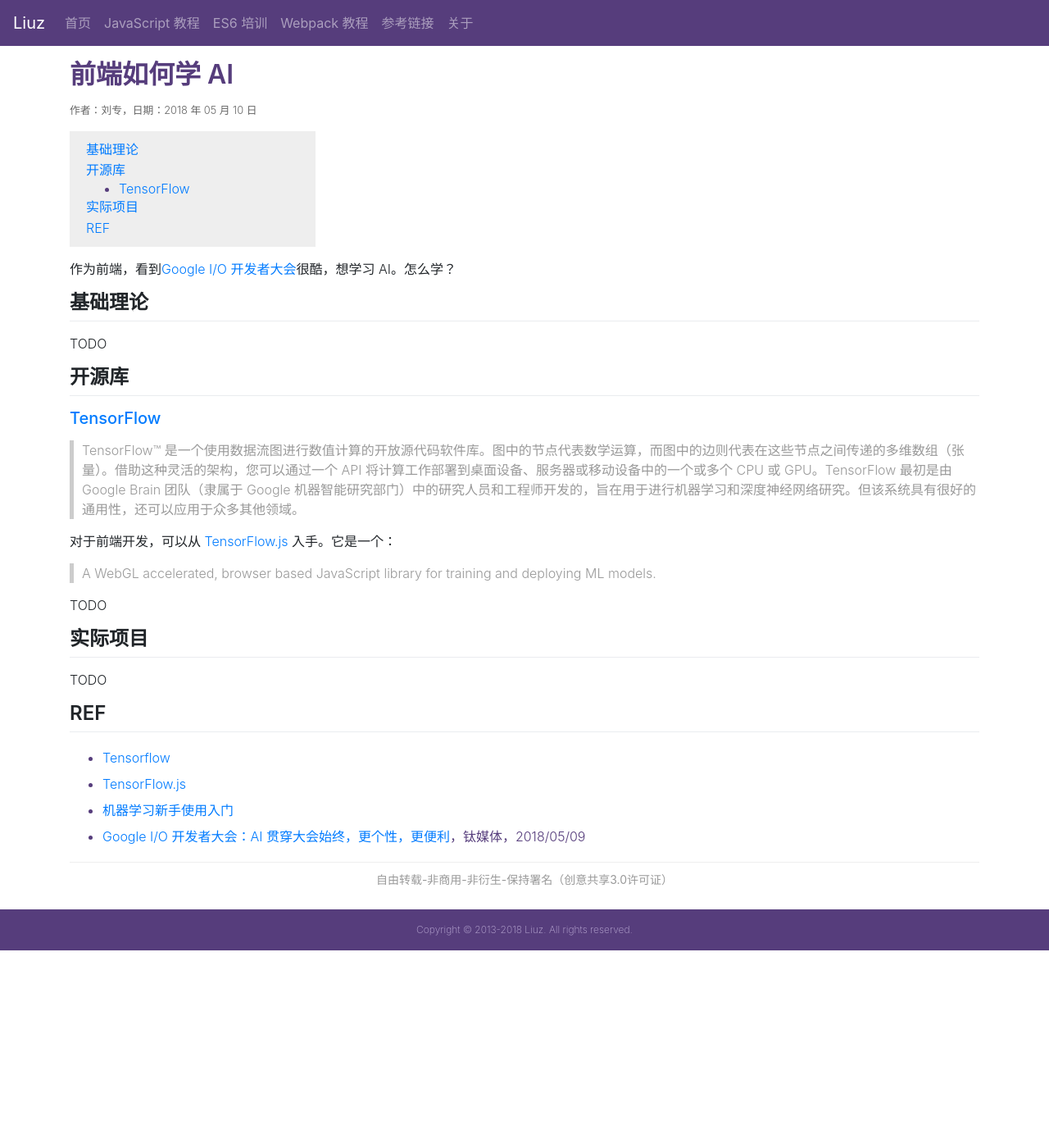
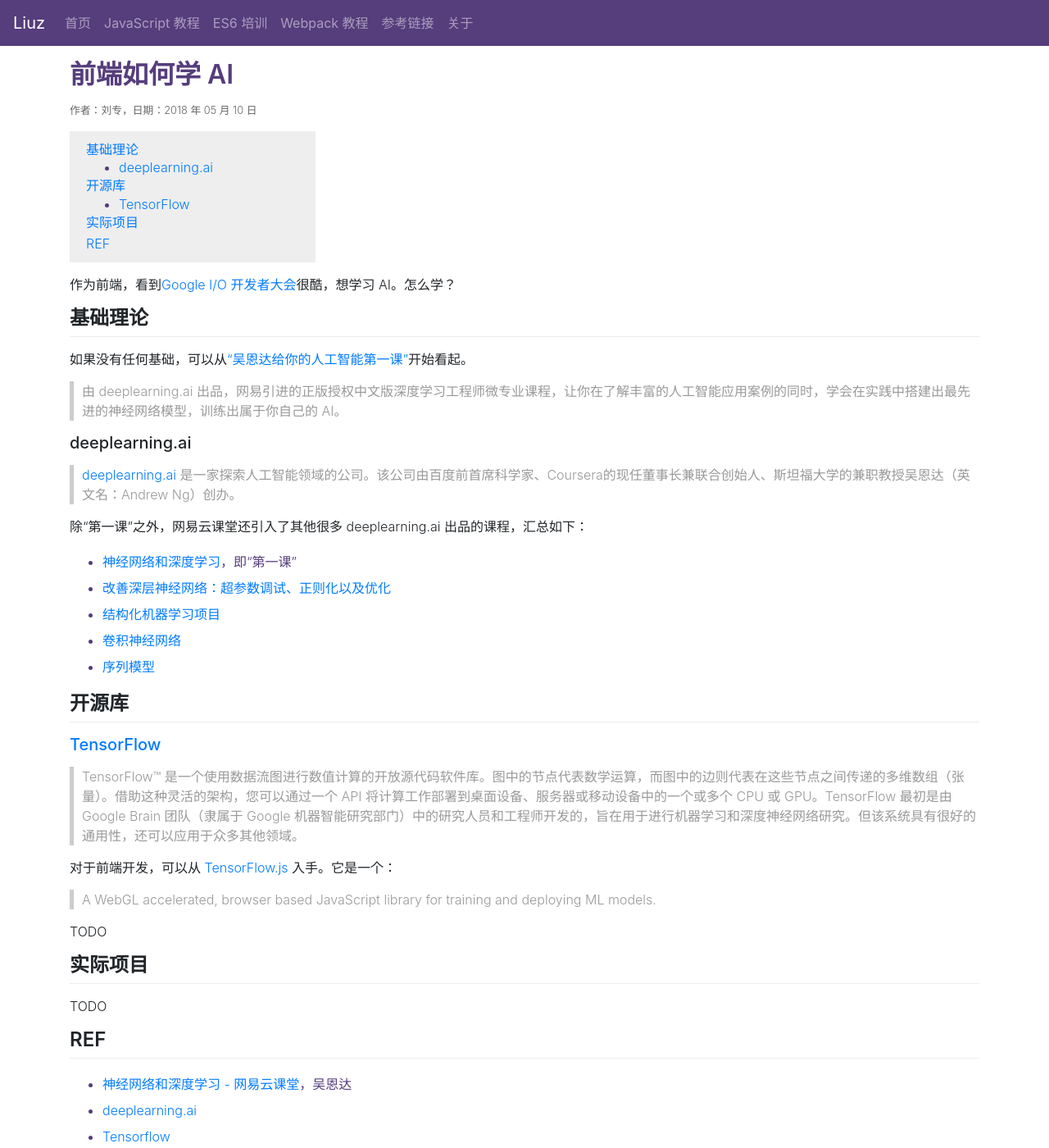
Before and after one commit to liuzhuan/liuzhuan.github.io, a Jekyll site: the page built from _posts/2018-05-10-ai-primer.md, in a window 1280 px wide and 1400 px high. Shown: the whole window at 82% size. Built offline with Jekyll 4.4.1, drawn with Linux system fonts in a browser that asks for light colours; nearby versions of some CDN libraries; comment, search, counter and statistics services are not loaded.

Commit message:
updating ai primer

```diff
--- a/_posts/2018-05-10-ai-primer.md
+++ b/_posts/2018-05-10-ai-primer.md
@@ -11,7 +11,21 @@
 
 ## 基础理论
 
-TODO
+如果没有任何基础，可以从[“吴恩达给你的人工智能第一课”][deeplearning]开始看起。
+
+> 由 deeplearning.ai 出品，网易引进的正版授权中文版深度学习工程师微专业课程，让你在了解丰富的人工智能应用案例的同时，学会在实践中搭建出最先进的神经网络模型，训练出属于你自己的 AI。
+
+### deeplearning.ai
+
+> [deeplearning.ai][dl] 是一家探索人工智能领域的公司。该公司由百度前首席科学家、Coursera的现任董事长兼联合创始人、斯坦福大学的兼职教授吴恩达（英文名：Andrew Ng）创办。
+
+除“第一课”之外，网易云课堂还引入了其他很多 deeplearning.ai 出品的课程，汇总如下：
+
+- [神经网络和深度学习][deeplearning]，即“第一课”
+- [改善深层神经网络：超参数调试、正则化以及优化](https://mooc.study.163.com/course/2001281003#/info)
+- [结构化机器学习项目](https://mooc.study.163.com/course/2001280004#/info)
+- [卷积神经网络](https://mooc.study.163.com/course/2001281004#/info)
+- [序列模型](https://mooc.study.163.com/course/2001280005#/info)
 
 ## 开源库
 
@@ -31,6 +45,8 @@
 
 ## REF
 
+- [神经网络和深度学习 - 网易云课堂][deeplearning]，吴恩达
+- [deeplearning.ai][dl]
 - [Tensorflow][tensorflow]
 - [TensorFlow.js][tf.js]
 - [机器学习新手使用入门][tf-beginner]
@@ -41,3 +57,6 @@
 [tf-beginner]: https://tensorflow.google.cn/get_started/get_started_for_beginners
 [tmt-io18]: http://www.tmtpost.com/3233283.html
 [mit-ai]: https://open.163.com/movie/2017/9/Q/S/MCTMNN3UI_MCTMNR8QS.html
+[deeplearning]: http://mooc.study.163.com/course/2001281002#/info
+[dl]: https://www.deeplearning.ai/
+[dl-mooc]: https://mooc.study.163.com/university/deeplearning_ai#/c
```
